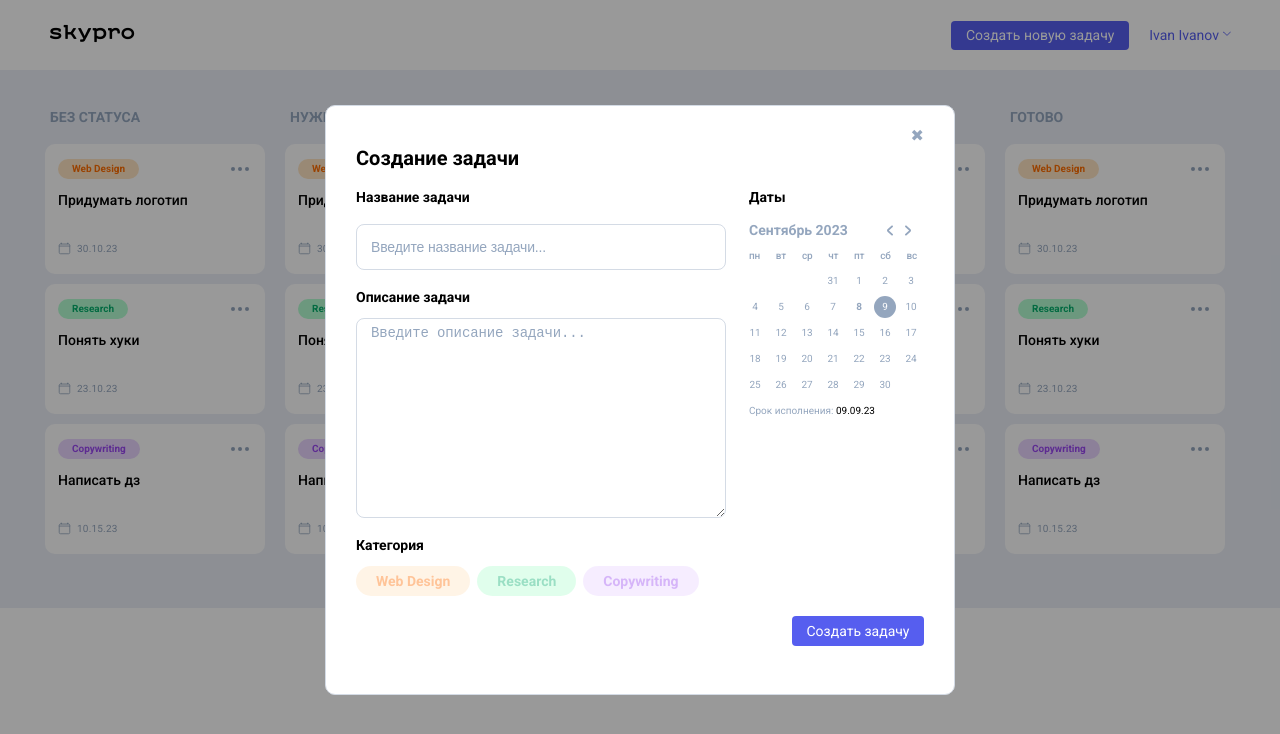
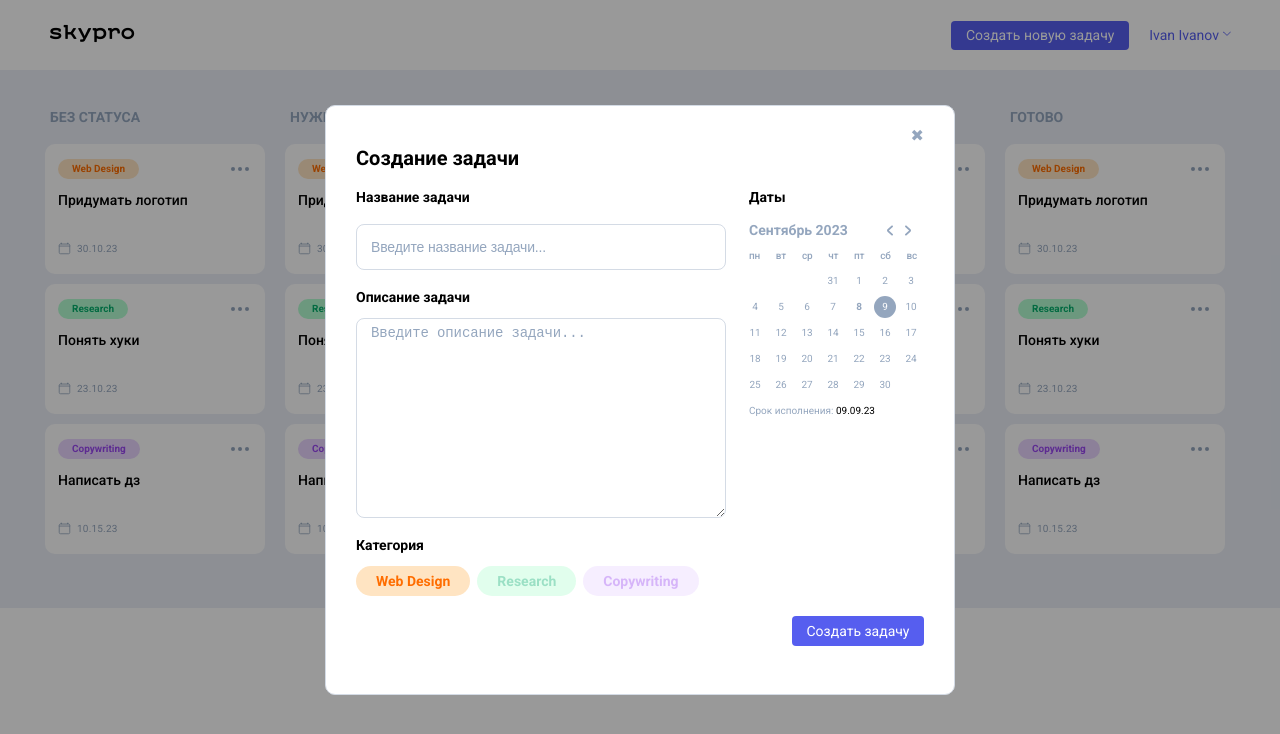
Before and after one commit to shaba-cmd/skypro-kanban, a React (Vite) app: page /card/add in a window 1280 px wide. Shown: the top 734 px of the page. Built offline with nearby package versions, Linux system fonts and the light colour scheme.

Commit message:
Роутинг

```diff
--- a/src/components/Main/Main.jsx
+++ b/src/components/Main/Main.jsx
@@ -11,7 +11,7 @@ function Main ({ loading, card }) {
                     <Content>
                         {loading
                             ? 'Данные загружаются...'
-                            : columnTitleList.map((el) => <Column status={el.status} card={card}/>) }
+                            : columnTitleList.map((el) => <Column key={el.id} status={el.status} card={card}/>) }
                     </Content>
                 </Block>
             </Container>
--- a/src/components/PopNewCard/PopNewCard.jsx
+++ b/src/components/PopNewCard/PopNewCard.jsx
@@ -31,7 +31,7 @@ function PopNewCard () {
                             <Themes>
                                 {cardList.map((el) => {
                                     return (
-                                        <Theme onClick={() => setIsActive(el.id)} className={`
+                                        <Theme key={el.id} onClick={() => setIsActive(el.id)} className={`
                                             ${el.theme === 'Web Design' ?' _orange' : el.theme === 'Research' ? '_green' : '_purple'}
                                             ${isActive === el.id && '_active-category'}
                                         `}>
--- a/src/data.js
+++ b/src/data.js
@@ -1,20 +1,20 @@
 export const cardList = [
     {
-      id: '1',
+      id: 1,
       theme: "Web Design",
       title: "Придумать логотип",
       date: "30.10.23",
       status: "Без статуса",
     },
     {
-      id: '2',
+      id: 2,
       theme: "Research",
       title: "Понять хуки",
       date: "23.10.23",
       status: "Нужно сделать",
     },
     {
-      id: '3',
+      id: 3,
       theme: "Copywriting",
       title: "Написать дз",
       date: "10.15.23",
@@ -22,9 +22,9 @@ export const cardList = [
     },
 ]
 export const columnTitleList = [
-  {status: "Без статуса"},
-  {status: "Нужно сделать"},
-  {status: "В работе"},
-  {status: "Тестирование"},
-  {status: "Готово"},
+  {id: 1,status: "Без статуса"},
+  {id: 2,status: "Нужно сделать"},
+  {id: 3,status: "В работе"},
+  {id: 4,status: "Тестирование"},
+  {id: 5,status: "Готово"},
 ]
```
